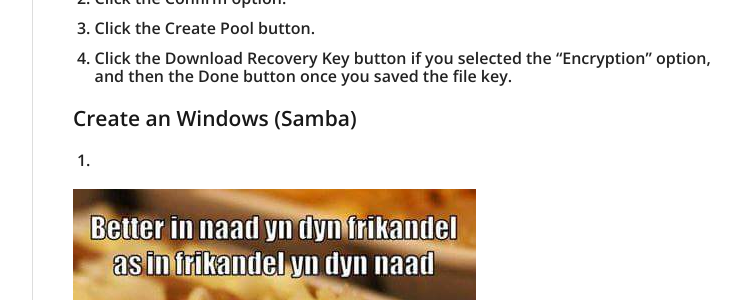
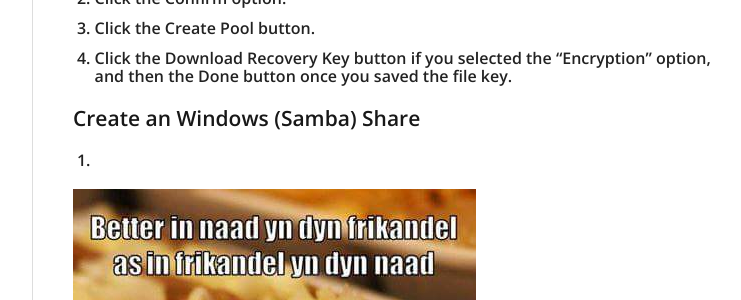
Before and after one commit to sjmst5/sjmst5.github.io, a Jekyll site: the page built from jekyll/_posts/2019-08-29-Storage Server.md, in a window 1280 px wide and 900 px high, scrolled down 1444 px. Shown: the part 156-456 px from the top of the window, without its empty margins (378-1119 px from the left). Built offline with Jekyll 4.4.1, drawn with Linux system fonts in a browser that asks for light colours; nearby versions of some CDN libraries.

Commit message:
Storage server update

```diff
--- a/jekyll/_posts/2019-08-29-Storage Server.md
+++ b/jekyll/_posts/2019-08-29-Storage Server.md
@@ -47,7 +47,7 @@ Mirror — copies data on two drives (similar to RAID1, but not limited to 2 dis
 15. Click the Download Recovery Key button if you selected the “Encryption” option, and then the Done button once you saved the file key.
 
 
-### Create an Windows (Samba)
+### Create an Windows (Samba) Share
 1.
 
 
```
